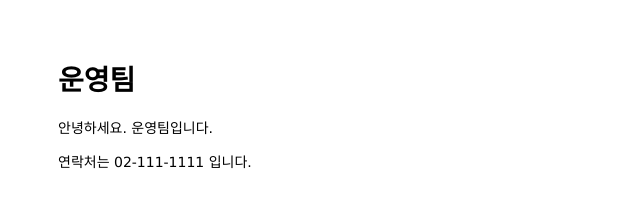
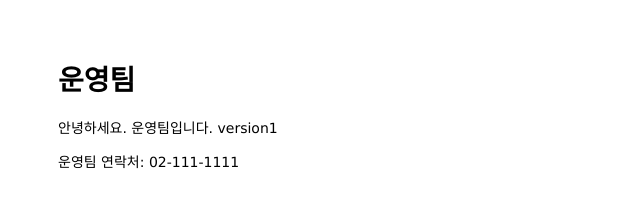
Before and after one commit to YM-HEO/mastering-git-github, a website: page public/index.html in a window 1280 px wide. Shown: the whole page, without its empty margins (0-640 px from the left). Drawn offline with Linux system fonts and the light colour scheme.

Commit message:
Change header Create footer:

```diff
--- a/public/index.html
+++ b/public/index.html
@@ -1,14 +1,18 @@
 <html>
 
 <head>
-  <title>Express</title>
+  <title>운영팀 웹 어드민 시스템 version 1</title>
   <link rel="stylesheet" href="/stylesheets/style.css">
 </head>
 
 <body>
   <h1>운영팀</h1>
-  <p>안녕하세요. 운영팀입니다.</p>
-  <p>연락처는 02-111-1111 입니다.</p>
+  <p>안녕하세요. 운영팀입니다. version1</p>
 </body>
 
+<footer>
+  <p>운영팀 연락처: 02-111-1111</p>
+
+</footer>
+
 </html>
```
